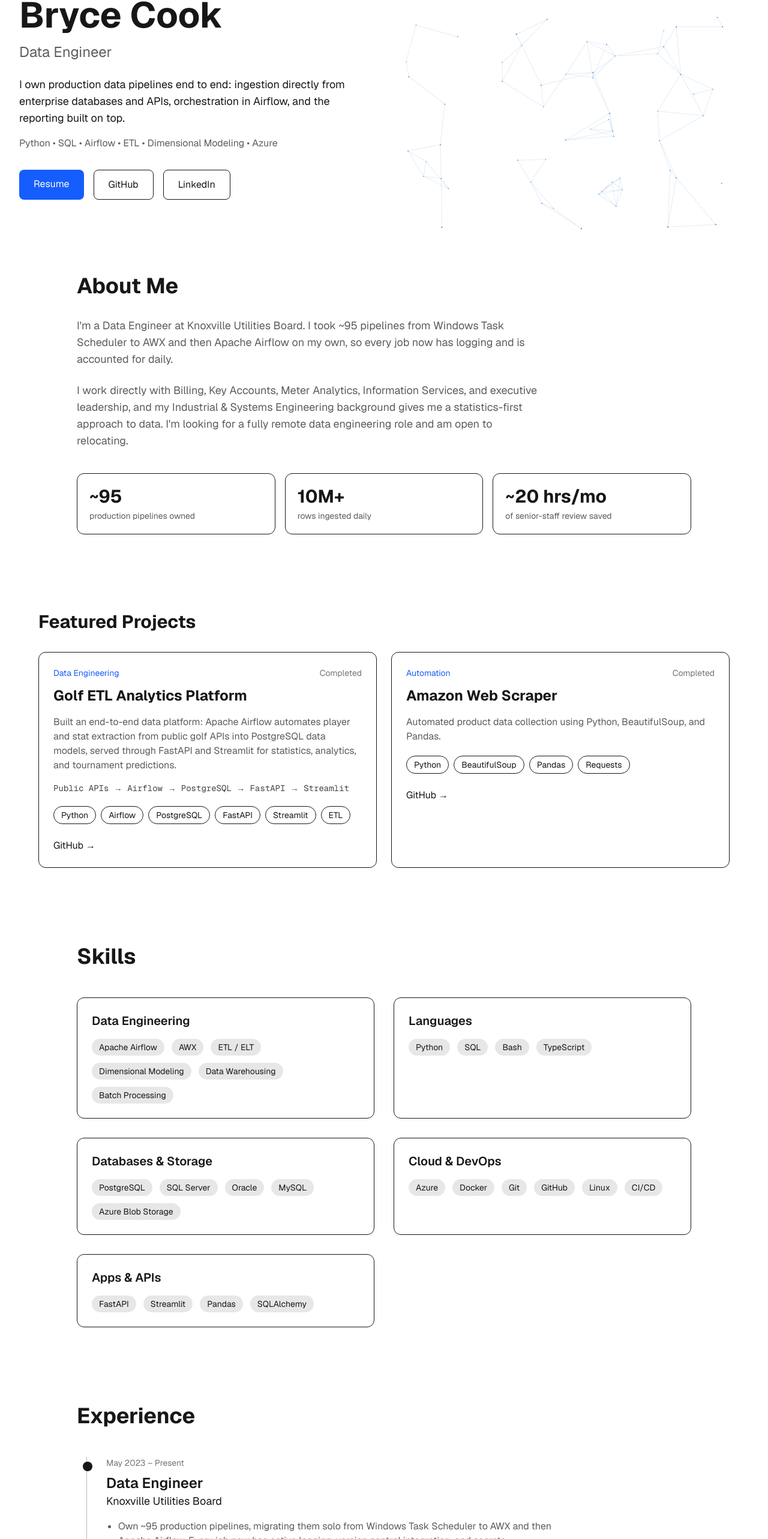
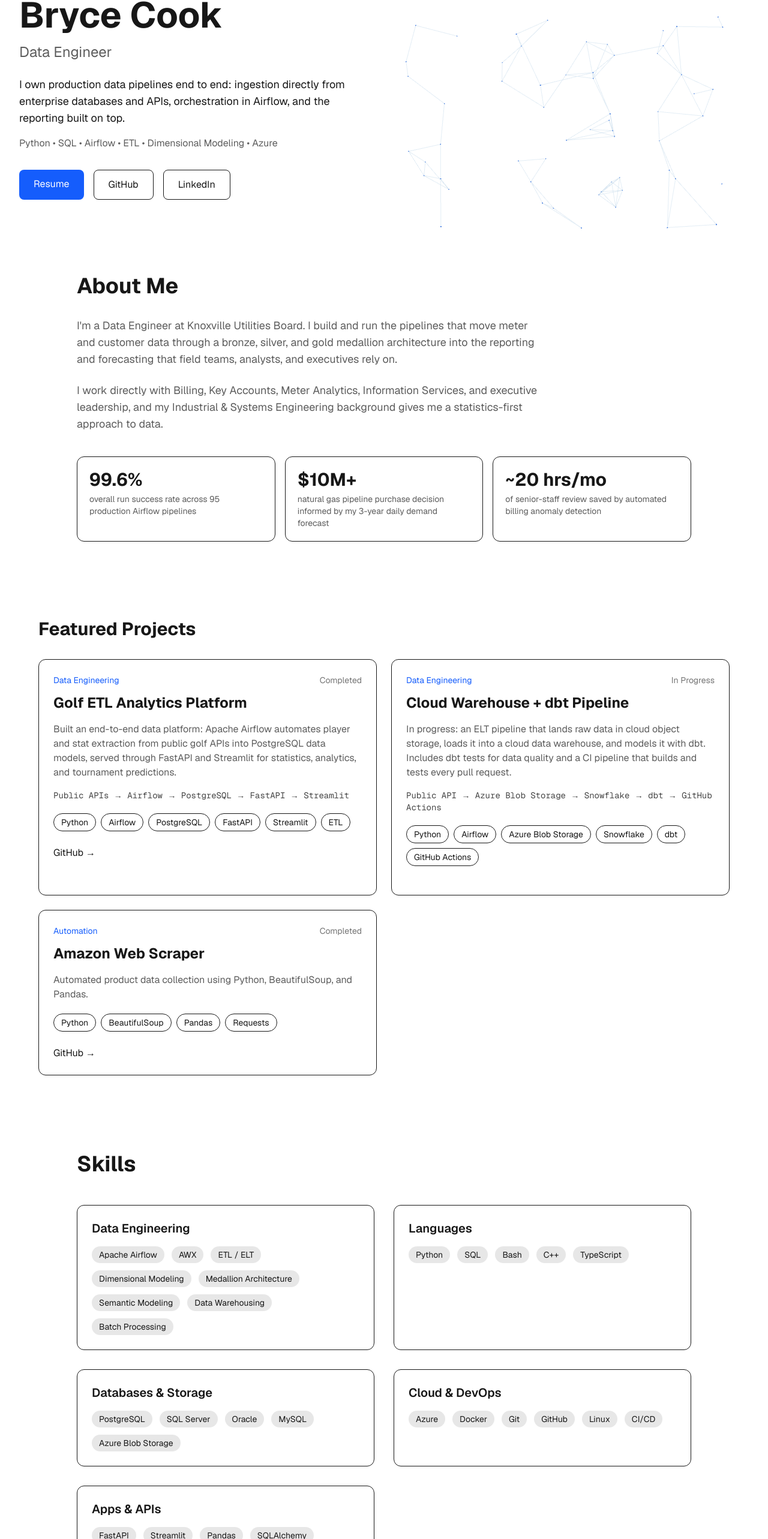
Before and after one commit to bcook26/personal-portfolio-website, a Next.js app: page / in a window 1280 px wide. Shown: the part 184-2750 px from the top of the page at 60% size. Built offline with nearby package versions, Linux system fonts and the light colour scheme.

Commit message:
feat: update verbage throughout pages, add key numeric figures, placeholder project - cloud/dbt

```diff
--- a/src/app/layout.tsx
+++ b/src/app/layout.tsx
@@ -13,7 +13,7 @@ const geistMono = Geist_Mono({
 });
 
 const description =
-  "Data Engineer building Python ETL pipelines, Airflow orchestration, and analytics applications. Open to remote roles and relocation.";
+  "Data Engineer building Python ETL pipelines, Airflow orchestration, and analytics applications.";
 
 export const metadata: Metadata = {
   title: "Bryce Cook – Data Engineer",
--- a/src/components/About.tsx
+++ b/src/components/About.tsx
@@ -1,7 +1,7 @@
 const stats = [
-  { value: "~95", label: "production pipelines owned" },
-  { value: "10M+", label: "rows ingested daily" },
-  { value: "~20 hrs/mo", label: "of senior-staff review saved" },
+  { value: "99.6%", label: "overall run success rate across 95 production Airflow pipelines" },
+  { value: "$10M+", label: "natural gas pipeline purchase decision informed by my 3-year daily demand forecast" },
+  { value: "~20 hrs/mo", label: "of senior-staff review saved by automated billing anomaly detection" },
 ];
 
 export default function About() {
@@ -14,18 +14,17 @@ export default function About() {
 
         <div className="max-w-3xl text-lg text-foreground/70 space-y-6">
           <p>
-            I&apos;m a Data Engineer at Knoxville Utilities Board. I took
-            ~95 pipelines from Windows Task Scheduler to AWX and then Apache
-            Airflow on my own, so every job now has logging and is accounted
-            for daily.
+            I&apos;m a Data Engineer at Knoxville Utilities Board. I build
+            and run the pipelines that move meter and customer data through a
+            bronze, silver, and gold medallion architecture into the reporting
+            and forecasting that field teams, analysts, and executives rely on.
           </p>
 
           <p>
             I work directly with Billing, Key Accounts, Meter Analytics, Information Services,
             and executive leadership, and my Industrial &amp; Systems
             Engineering background gives me a statistics-first approach to
-            data. I&apos;m looking for a fully remote data engineering role
-            and am open to relocating.
+            data.
           </p>
         </div>
 
--- a/src/components/Contact.tsx
+++ b/src/components/Contact.tsx
@@ -12,9 +12,7 @@ export default function Contact() {
           </h2>
 
           <p className="text-lg text-foreground/70 max-w-2xl">
-            I&apos;m looking for fully remote Data Engineering roles and am open
-            to relocating. I work in Eastern Time. Email is the best way to
-            reach me.
+            I work in Eastern Time. Email is the best way to reach me.
           </p>
 
           <div className="flex flex-wrap gap-4 mt-8">
@@ -57,7 +55,7 @@ export default function Contact() {
       </section>
 
       <footer className="px-6 py-8 text-center text-sm text-foreground/60">
-        Bryce Cook · Data Engineer · Remote · open to relocating · Eastern Time
+        Bryce Cook · Data Engineer
       </footer>
     </>
   );
--- a/src/components/Hero.tsx
+++ b/src/components/Hero.tsx
@@ -7,7 +7,7 @@ export default function Hero() {
 
         <div>
           <p className="inline-block border rounded-full px-4 py-1 text-sm text-foreground/70">
-            Remote · open to relocating
+            Remote · Open to relocating
           </p>
 
           <h1 className="text-6xl font-bold mt-6">
--- a/src/components/ProjectCard.tsx
+++ b/src/components/ProjectCard.tsx
@@ -51,6 +51,7 @@ export default function ProjectCard({ project }: Props) {
 
       <div className="flex gap-6 mt-6">
 
+        {project.github && (
           <a
             href={project.github}
             target="_blank"
@@ -58,6 +59,7 @@ export default function ProjectCard({ project }: Props) {
           >
             GitHub →
           </a>
+        )}
 
         {project.demo && (
           <a
--- a/src/data/experience.ts
+++ b/src/data/experience.ts
@@ -11,12 +11,13 @@ export const experience: Experience[] = [
     end: "Present",
 
     bullets: [
-      "Own ~95 production pipelines, migrating them solo from Windows Task Scheduler to AWX and then Apache Airflow. Every job now has active logging, version control integration, and secrets management, and is accounted for daily; before, failures went undetected.",
-      "Ingest 10–11 million rows daily directly from customer meters via database connections and remote APIs, and consolidate meter data from multiple enterprise systems into real-time operational views for field technicians, analysts, and support teams.",
-      "Built the team’s development workflow from scratch, adopting GitHub and enforcing code review, standardized PR templates, and CI/CD pipelines to catch defects before they reached production.",
-      "Developed an anomalous-billing pipeline that compares each customer's current bill to 24 months of history using statistical ranges, replacing spreadsheet-based transformations with Python ETL, audit logging, and automated monthly reporting. Key Accounts and Billing use the flagged accounts to resolve metering and billing issues with customers, saving ~20 hours of senior-staff review each month.",
-      "Engineered the ETL behind annual gas demand forecasting, feeding a self-service web app that guides infrastructure investment decisions exceeding $10M, with automated model drift monitoring and retraining.",
-      "Built batch ETL that ingests fiber bandwidth telemetry from APIs with scheduling, logging, and historical backfill to support machine learning, and migrated legacy MS Access reporting workflows into Airflow-managed pipelines.",
+      "Sole engineer on the migration of 95 production pipelines from Windows Task Scheduler to AWX (Git-versioned) and then Airflow. Jobs now have retries, failure alerts, centralized logs, and mostly automatic backfill, with a 99.6% overall run success rate over the past 6 months. Previously, failures went undetected.",
+      "Built a medallion architecture of reusable semantic models in SQL Server: bronze ingests from the meter and customer databases, silver enriches and validates, and gold serves reporting to field technicians, analysts, and support teams. Azure Blob Storage holds the bronze and silver interval data (4 years, ~11M rows per day).",
+      "Established the development workflow for a 20-developer organization: GitHub, code review, PR templates, and CI/CD. Developers write tests with each pipeline, and CI blocks merges to production until they pass.",
+      "Built an anomalous-billing pipeline that compares each key account's bill to 24 months of history using statistical ranges, replacing spreadsheets with Python ETL, audit logging, and automated monthly reports. It flags ~50 bills a month out of ~1,200 large-demand key accounts (~4%); ~62% are confirmed errors, saving ~20 hours of senior-staff review monthly.",
+      "Engineered the ETL behind gas demand forecasting, a new capability with no prior baseline that produces a daily forecast up to 3 years out, feeding a self-service web app that informs infrastructure decisions exceeding $10M. Forecast MAPE is 7.2%, and drift monitoring has triggered 2 retrains in the past year to keep the model current.",
+      "Built a batch ETL for fiber bandwidth telemetry: concurrent calls to a single API endpoint collect host and interface details, then a targeted final call aggregates hourly peak demand into SQL Server with timestamps and units, with logging and historical backfill. It sources ML models (best MAPE 4.9%) with automated drift-triggered retraining.",
+      "Migrated legacy MS Access reporting workflows into Airflow-managed pipelines.",
     ],
 
     technologies: [
@@ -24,8 +25,11 @@ export const experience: Experience[] = [
       "SQL",
       "Airflow",
       "AWX",
+      "Oracle",
+      "SQL Server",
       "Azure Blob Storage",
       "Streamlit",
+      "GitHub",
     ],
   },
 ];
--- a/src/data/projects.ts
+++ b/src/data/projects.ts
@@ -37,6 +37,38 @@ export const projects: Project[] = [
   },
 
   {
+    slug: "cloud-warehouse-dbt",
+
+    title: "Cloud Warehouse + dbt Pipeline",
+
+    category: "Data Engineering",
+
+    description:
+      "In progress: an ELT pipeline that lands raw data in cloud object storage, loads it into a cloud data warehouse, and models it with dbt. Includes dbt tests for data quality and a CI pipeline that builds and tests every pull request.",
+
+    architecture: [
+      "Public API",
+      "Azure Blob Storage",
+      "Snowflake",
+      "dbt",
+      "GitHub Actions",
+    ],
+
+    technologies: [
+      "Python",
+      "Airflow",
+      "Azure Blob Storage",
+      "Snowflake",
+      "dbt",
+      "GitHub Actions",
+    ],
+
+    featured: true,
+
+    status: "In Progress",
+  },
+
+  {
     slug: "amazon-webscraper",
 
     title: "Amazon Web Scraper",
--- a/src/data/skills.ts
+++ b/src/data/skills.ts
@@ -9,6 +9,8 @@ export const skillGroups: SkillGroup[] = [
       "AWX",
       "ETL / ELT",
       "Dimensional Modeling",
+      "Medallion Architecture",
+      "Semantic Modeling",
       "Data Warehousing",
       "Batch Processing",
     ],
@@ -21,6 +23,7 @@ export const skillGroups: SkillGroup[] = [
       "Python",
       "SQL",
       "Bash",
+      "C++",
       "TypeScript",
     ],
   },
--- a/src/types/portfolio.ts
+++ b/src/types/portfolio.ts
@@ -5,7 +5,7 @@ export interface Project {
   description: string;
   architecture?: string[];
   technologies: string[];
-  github: string;
+  github?: string;
   demo?: string;
   featured: boolean;
   status: "Completed" | "In Progress";
```
Lines whose indentation alone changed are shown as unchanged.
